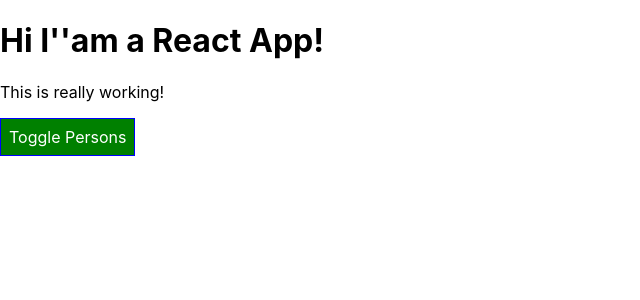
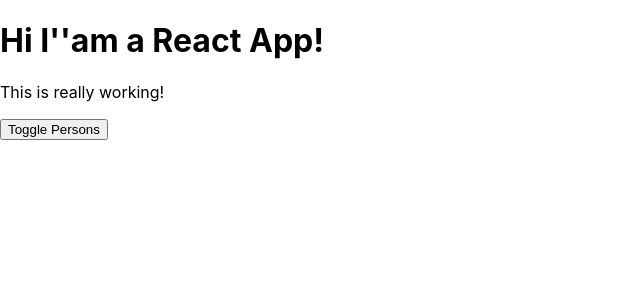
Before and after one commit to danilovIgor773/react-complete-guide, a React app: page / in a window 1280 px wide. Shown: the top 300 px of the page, without its empty margins (0-640 px from the left). Built offline with nearby package versions, Linux system fonts and the light colour scheme.

Commit message:
Added css and mediaquery for App

```diff
--- a/src/App.css
+++ b/src/App.css
@@ -9,3 +9,26 @@
 .bold {
   font-weight: bold;
 }
+
+.App button {
+  border: 1px solid blue;
+  padding: 16px;
+  background-color: green;
+  font: inherit;
+  color: white;
+  cursor: pointer;
+}
+
+.App button:hover {
+  background-color: lightgreen;
+  color: black;
+}
+
+.App button.Red {
+  background-color: red;
+}
+
+.App button.Red:hover {
+  background-color: salmon;
+  color: black;
+}
--- a/src/App.js
+++ b/src/App.js
@@ -48,16 +48,8 @@ class App extends Component {
   //---------Inside render() method--------------------
 
   render() {
-    const styleButton = {
-      backgroundColor: "green",
-      color: "white",
-      font: "inherit",
-      border: "1px solid blue",
-      padding: "8px",
-      cursor: "pointer"
-    };
-
     let persons = null;
+    let btnClass = "";
 
     if (this.state.showPersons) {
       persons = (
@@ -75,7 +67,7 @@ class App extends Component {
           })}
         </div>
       );
-      styleButton.backgroundColor = "red";
+      btnClass = styles.Red;
     }
 
     let classes = [];
@@ -91,7 +83,7 @@ class App extends Component {
       <div className={styles.App}>
         <h1>Hi I''am a React App!</h1>
         <p className={classes.join(" ")}>This is really working!</p>
-        <button style={styleButton} onClick={this.togglePersonsHandler}>
+        <button className={btnClass} onClick={this.togglePersonsHandler}>
           Toggle Persons
         </button>
         {persons}
--- a/src/Person/Person.css
+++ b/src/Person/Person.css
@@ -6,3 +6,9 @@
   padding: 16px;
   text-align: center;
 }
+
+@media (min-width: 500px) {
+  .Person {
+    width: 450px;
+  }
+}
```
